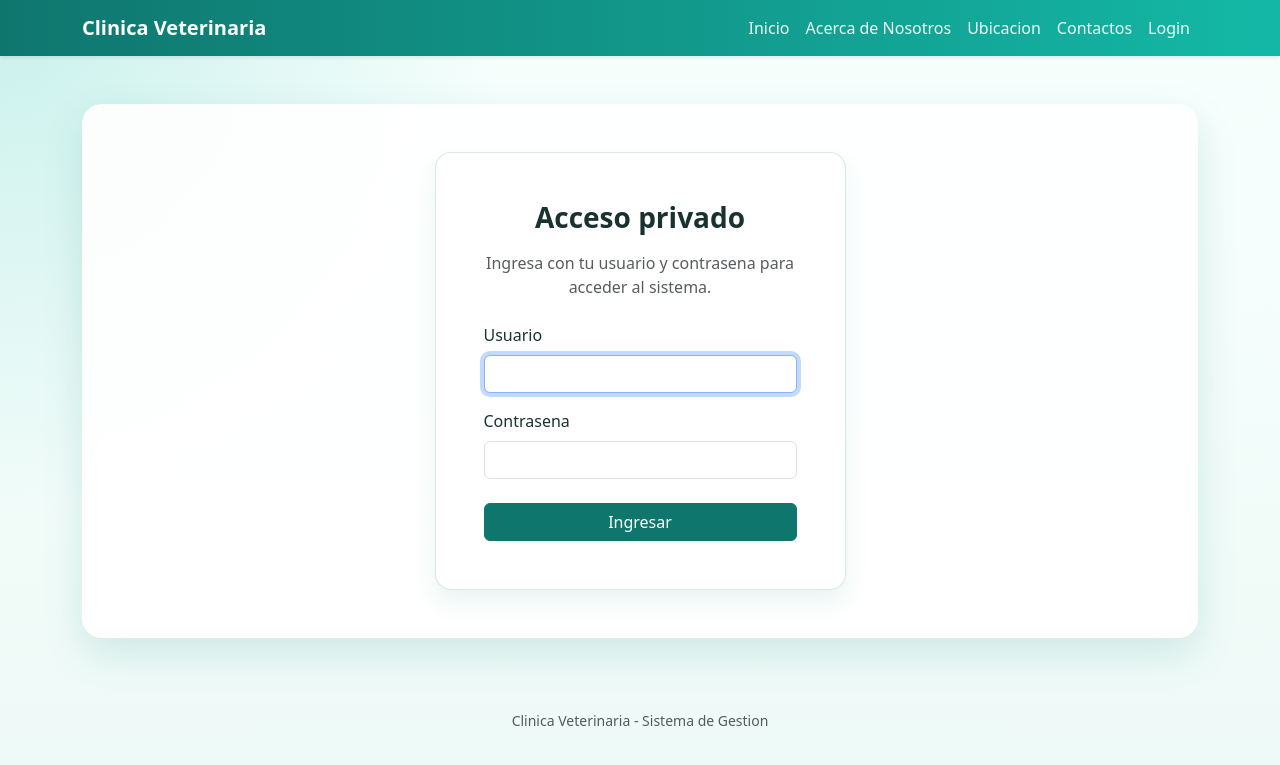
After one commit to edsonvenegas5865-lgtm/veterinariaaa, a Django app: page /login/ in a window 1280 px wide. The commit adds this page. Shown: the top 765 px of the page. Run offline with Django 5.2, Linux system fonts and the light colour scheme.

Commit message:
Crear pagina de login

```diff
--- a/principal/templates/principal/base.html
+++ b/principal/templates/principal/base.html
@@ -104,7 +104,7 @@
                         <a class="nav-link" href="{% url 'contactos' %}">Contactos</a>
                     </li>
                     <li class="nav-item">
-                        <a class="nav-link" href="#">Login</a>
+                        <a class="nav-link" href="{% url 'login' %}">Login</a>
                     </li>
                 </ul>
             </div>
--- /dev/null
+++ b/principal/templates/principal/login.html
@@ -0,0 +1,38 @@
+{% extends 'principal/base.html' %}
+
+{% block title %}Login - Clinica Veterinaria{% endblock %}
+
+{% block content %}
+<section class="row justify-content-center">
+    <div class="col-md-7 col-lg-5">
+        <div class="tarjeta-servicio p-4 p-md-5">
+            <h1 class="h3 fw-bold mb-3 text-center">Acceso privado</h1>
+            <p class="text-muted text-center mb-4">
+                Ingresa con tu usuario y contrasena para acceder al sistema.
+            </p>
+
+            {% if form.errors %}
+                <div class="alert alert-danger" role="alert">
+                    Usuario o contrasena incorrectos.
+                </div>
+            {% endif %}
+
+            <form method="post">
+                {% csrf_token %}
+
+                <div class="mb-3">
+                    <label for="{{ form.username.id_for_label }}" class="form-label">Usuario</label>
+                    <input type="text" name="{{ form.username.html_name }}" id="{{ form.username.id_for_label }}" class="form-control" required autofocus>
+                </div>
+
+                <div class="mb-4">
+                    <label for="{{ form.password.id_for_label }}" class="form-label">Contrasena</label>
+                    <input type="password" name="{{ form.password.html_name }}" id="{{ form.password.id_for_label }}" class="form-control" required>
+                </div>
+
+                <button type="submit" class="btn btn-primary w-100">Ingresar</button>
+            </form>
+        </div>
+    </div>
+</section>
+{% endblock %}
--- a/principal/urls.py
+++ b/principal/urls.py
@@ -1,4 +1,5 @@
 from django.urls import path
+from django.contrib.auth import views as auth_views
 
 from . import views
 
@@ -7,4 +8,5 @@ urlpatterns = [
     path('acerca/', views.acerca, name='acerca'),
     path('ubicacion/', views.ubicacion, name='ubicacion'),
     path('contactos/', views.contactos, name='contactos'),
+    path('login/', auth_views.LoginView.as_view(template_name='principal/login.html'), name='login'),
 ]
--- a/veterinaria/settings.py
+++ b/veterinaria/settings.py
@@ -117,6 +117,9 @@ USE_TZ = True
 
 STATIC_URL = 'static/'
 
+LOGIN_REDIRECT_URL = '/'
+LOGIN_URL = '/login/'
+
 # Default primary key field type
 # https://docs.djangoproject.com/en/5.2/ref/settings/#default-auto-field
 
```
